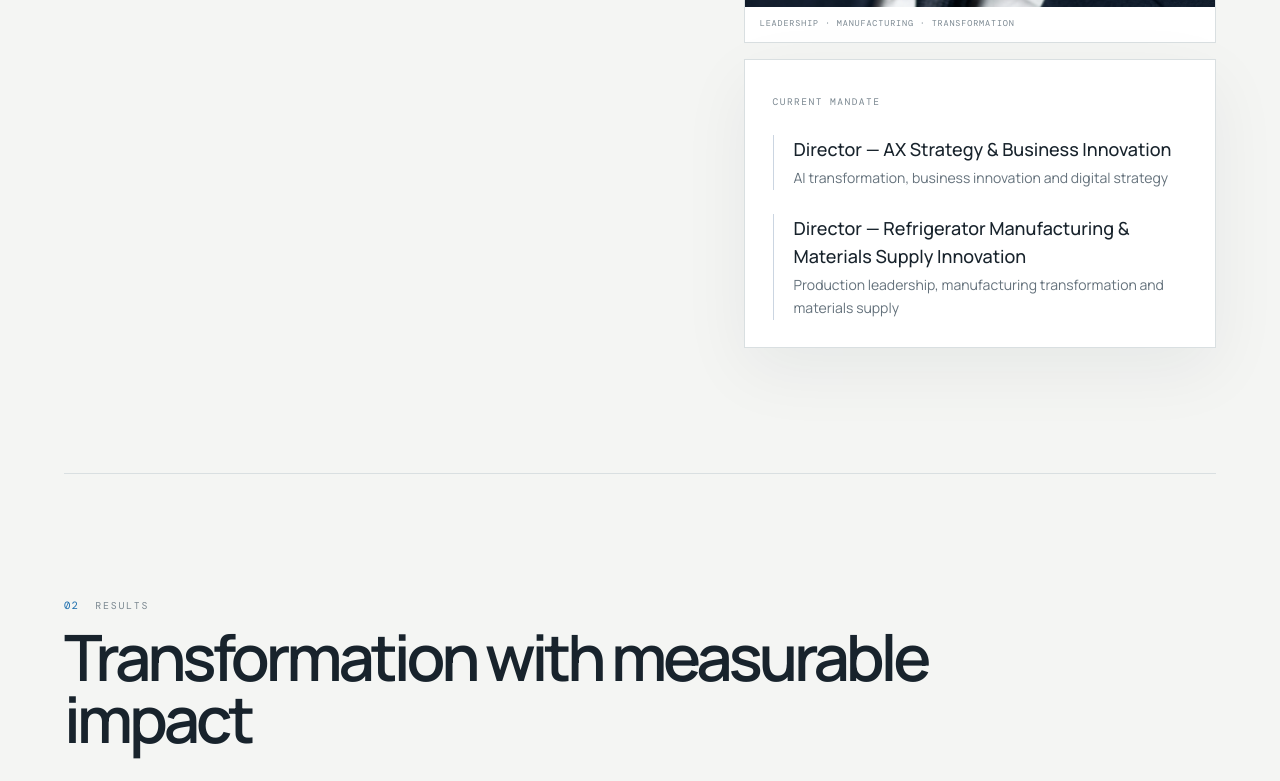
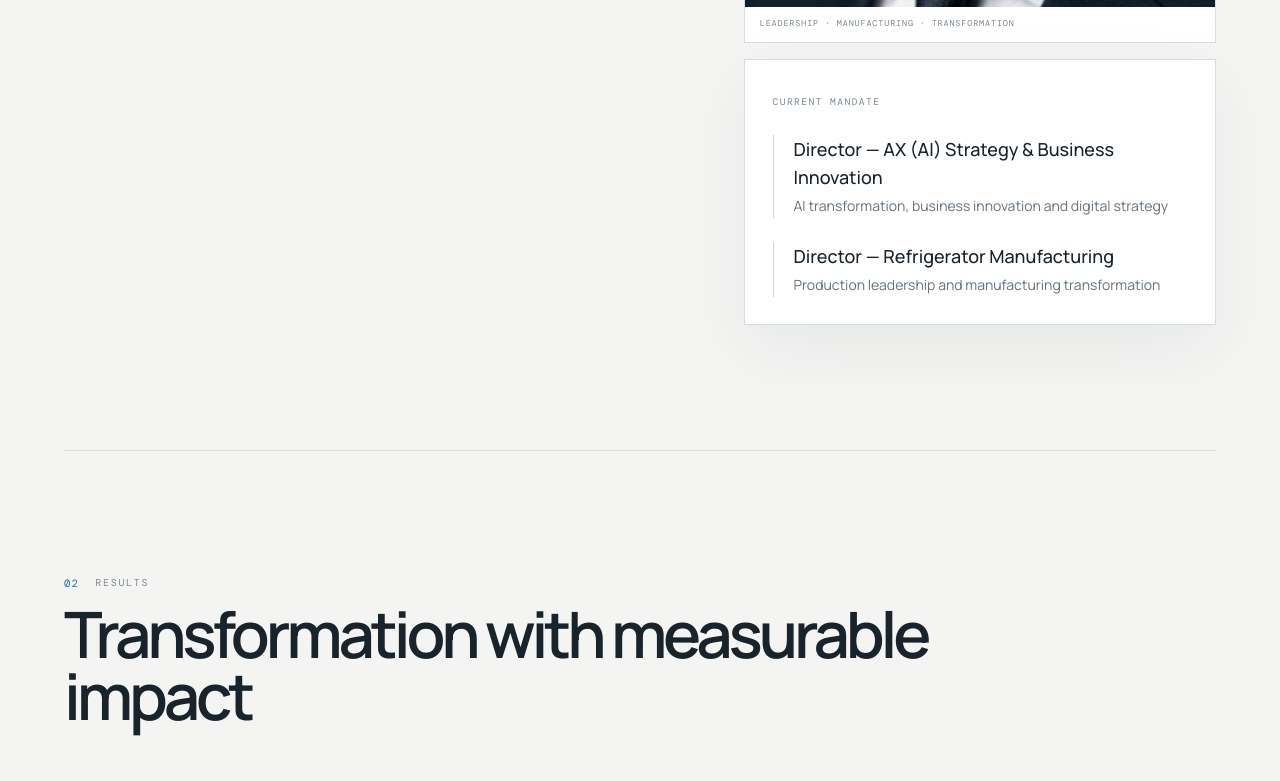
Before and after one commit to Wladimirowitsch/miedziak.eu, a React (Vite) app: page / in a window 1280 px wide. Shown: the part 1700-2481 px from the top of the page. Built offline with nearby package versions, Linux system fonts and the light colour scheme.

Commit message:
Correct current career roles and manufacturing history

```diff
--- a/src/data/profile.ts
+++ b/src/data/profile.ts
@@ -12,12 +12,12 @@ export const profile = {
   email: "sebastian.miedziak@gmail.com",
   currentRoles: [
     {
-      role: "Director — AX Strategy & Business Innovation",
+      role: "Director — AX (AI) Strategy & Business Innovation",
       scope: "AI transformation, business innovation and digital strategy",
     },
     {
-      role: "Director — Refrigerator Manufacturing & Materials Supply Innovation",
-      scope: "Production leadership, manufacturing transformation and materials supply",
+      role: "Director — Refrigerator Manufacturing",
+      scope: "Production leadership and manufacturing transformation",
     },
   ],
   about:
@@ -25,15 +25,15 @@ export const profile = {
   journey: [
     {
       period: "2026 — Present",
-      role: "Director — AX Strategy & Business Innovation",
+      role: "Director — AX (AI) Strategy & Business Innovation",
       org: "Samsung Electronics",
       scope: "AI transformation, business innovation and digital strategy.",
     },
     {
       period: "2025 — Present",
-      role: "Director — Refrigerator Manufacturing & Materials Supply Innovation",
+      role: "Director — Refrigerator Manufacturing",
       org: "Samsung Electronics",
-      scope: "End-to-end refrigerator manufacturing and materials supply leadership.",
+      scope: "Production leadership and manufacturing transformation.",
     },
     {
       period: "2022 — 2025",
```
